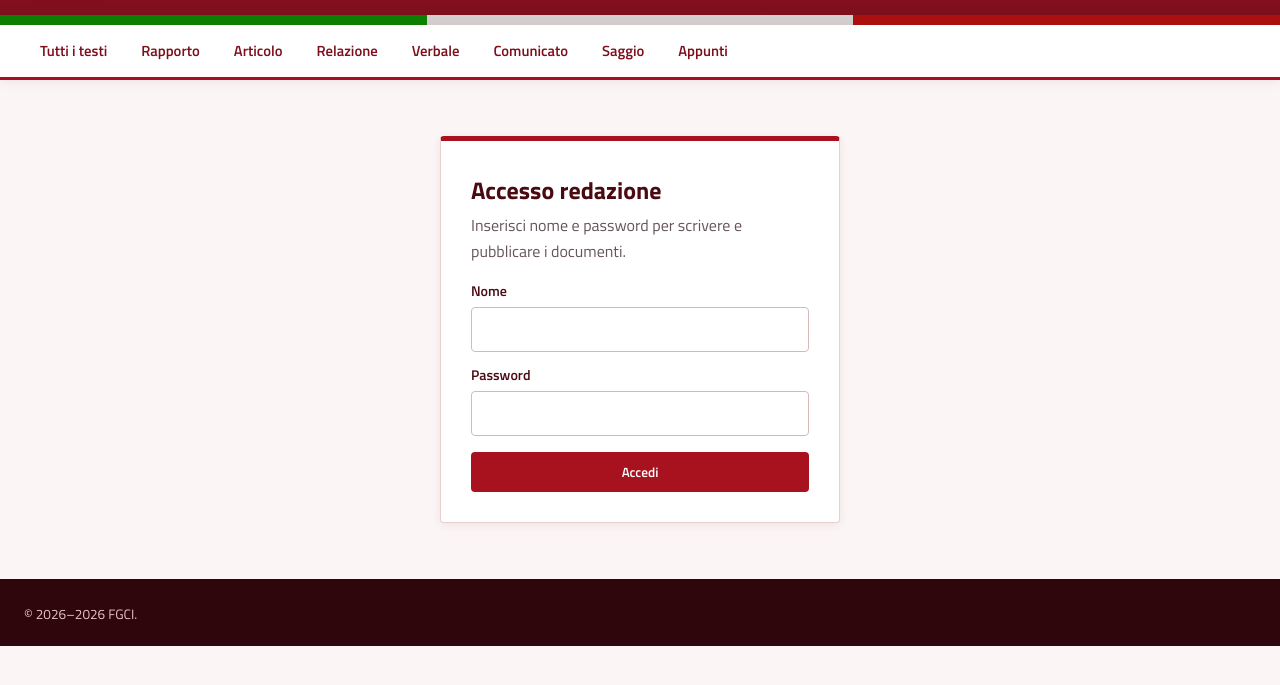
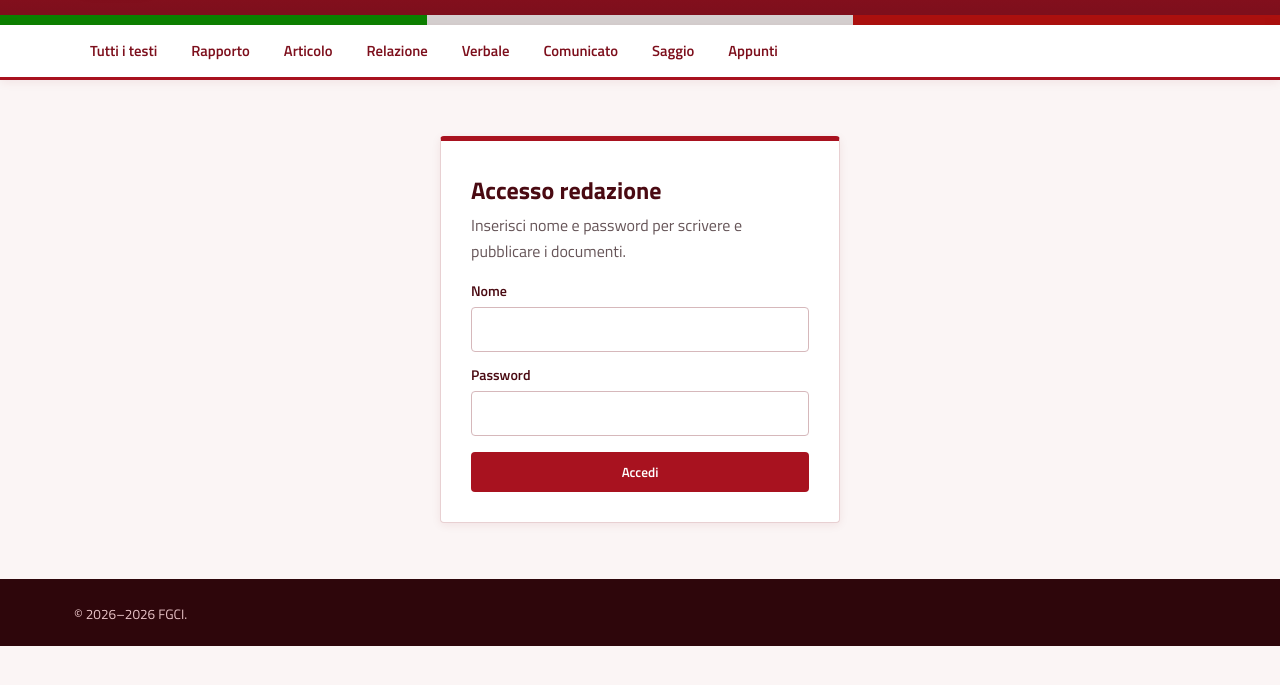
Before and after one commit to fgcifo/FGCI-FO, a website: page redazione.html in a window 1280 px wide. Shown: the part 115-800 px from the top of the page. Drawn offline with Linux system fonts and the light colour scheme.

Commit message:
Update redazione.html

```diff
--- a/redazione.html
+++ b/redazione.html
@@ -10,9 +10,8 @@
   <link rel="apple-touch-icon" href="fgci.png" />
   <link href="https://fonts.googleapis.com/css2?family=Titillium+Web:wght@400;600;700;900&family=Source+Serif+4:ital,opsz,wght@0,8..60,400;0,8..60,600;1,8..60,400&display=swap" rel="stylesheet" />
   <link rel="stylesheet" href="assets/css/rapporti.css" />
-  <link rel="stylesheet" href="assets/css/redazione-editor.css" />
 </head>
-<body class="rx-page">
+<body>
   <div id="testata-root"></div>
 
   <main class="container">
```
